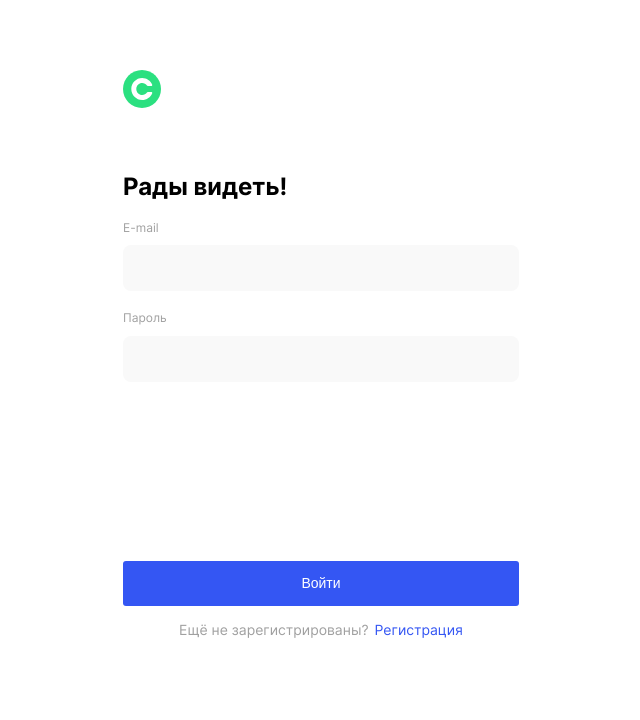
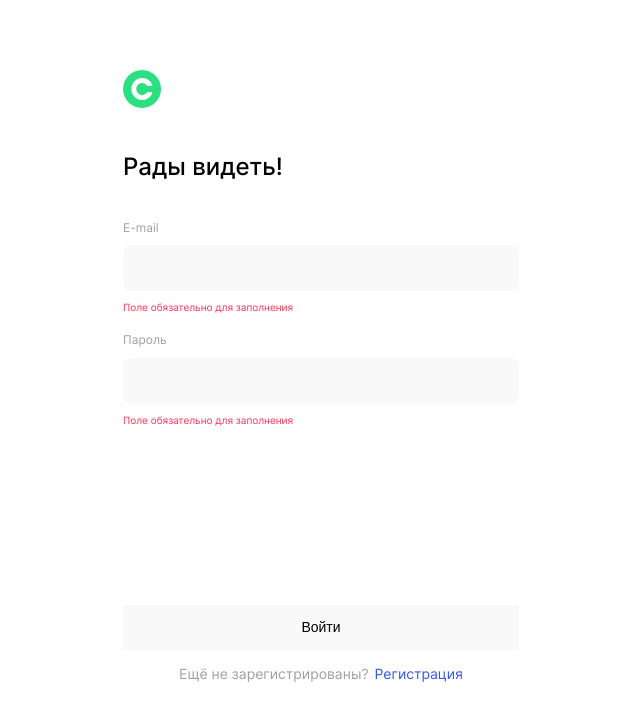
Before and after one commit to IgorZakharov211/movies-explorer-frontend, a React (Create React App) app: page /signin in a window 1280 px wide. Shown: the top 720 px of the page, without its empty margins (319-959 px from the left). Built offline with nearby package versions, Linux system fonts and the light colour scheme.

Commit message:
feat: add validation to Login and Register

```diff
--- /dev/null
+++ b/src/components/FormValidator/FormValidator.js
@@ -0,0 +1,15 @@
+export const validators = {
+  name: {
+    required: (value) => { return value === ''; },
+    minLength: (value) => { return value.length < 2; },
+    maxLength: (value) => { return value.length > 30; },
+    containValidValue: (value) => { return !/^[a-zA-Z][a-zA-Z- ]{2,30}$/i.test(value); }
+  },
+  email:{
+    required: (value) => { return value === ''; },
+    isEmail: (value) => { return !/.+@.+\..+/i.test(value); }
+  },
+  password:{
+    required: (value) => { return value === ''; }
+  }
+}
--- a/src/components/Login/Login.css
+++ b/src/components/Login/Login.css
@@ -56,7 +56,7 @@
   display: none;
 }
 
-.login__span_enable{
+.login__span:first-of-type{
   display: block;
 }
 
@@ -100,6 +100,16 @@
 
 .login__button:hover{
   color: rgba(255, 255, 255, .6);
+}
+
+.login__button_disabled{
+  background: #F9F9F9;
+  color: #000000;
+}
+
+.login__button_disabled:hover{
+  color: #000000;
+  cursor: default;
 }
 
 .login__text{
--- a/src/components/Login/Login.js
+++ b/src/components/Login/Login.js
@@ -1,31 +1,71 @@
-import React from 'react';
+import React, { useState, useCallback, useEffect } from 'react';
 import './Login.css';
 import logo from '../../images/logo.svg';
 import { Link } from 'react-router-dom';
+import { validators } from '../FormValidator/FormValidator';
 
 function Login(props){
 
-  const [email, setEmail] = React.useState('');
-  const [password, setPassword] = React.useState('');
+  const [formValues, setFormValues] = useState({
+    email: '',
+    password: ''
+  });
 
-  const handleEmailChange = event => setEmail(event.target.value);
-  const handlePasswordChange = event => setPassword(event.target.value);
+  const [errors, setErrors] = useState({
+    email: {
+      required: false,
+      isEmail: false
+    },
+    password: {
+      required: false
+    }
+  });
 
-  const handleSubmit = (e) =>{
+  const handleInputChange = useCallback((e) => {
+    const { name, value } = e.target;
+    setFormValues(prevState => ({ ...prevState, [name]: value }));
+  }, [setFormValues]);
+
+  useEffect(function validateInputs(){
+    const { email, password } = formValues;
+
+    const emailValidationResult = Object.keys(validators.email).map(
+      errorKey => {
+        const errorResult = validators.email[errorKey](email);
+
+        return { [errorKey]: errorResult }
+      }
+    ).reduce((acc, el) => ({...acc, ...el}), {});
+    const passwordValidationResult = Object.keys(validators.password).map(
+      errorKey => {
+        const errorResult = validators.password[errorKey](password);
+
+        return { [errorKey]: errorResult }
+      }
+    ).reduce((acc, el) => ({...acc, ...el}), {});
+
+    setErrors({
+      email: emailValidationResult,
+      password: passwordValidationResult
+    });
+  }, [formValues, setErrors]);
+
+  const { email, password } = formValues;
+  const isEmailInvalid = Object.values(errors.email).some(Boolean);
+  const isPasswordInvalid = Object.values(errors.password).some(Boolean);
+  const isSubmitDisabled = isEmailInvalid || isPasswordInvalid;
+  const disabledButton = (isSubmitDisabled) ? 'login__button_disabled': '';
+
+  const handleSubmit = (e) => {
     e.preventDefault();
-    if(!email || !password){
-      return;
-    } else{
-      props.onLogin(email, password);
-    }
+    props.onLogin(email, password);
   }
-
 
   return(
     <main className="login">
       <form className="login__form" action="#" method="POST" name="login" onSubmit={handleSubmit}>
         <Link to="/"><img className="login__logo-img" src={logo} alt="Логотип"></img></Link>
-        <h2 className="login_title">Рады видеть!</h2>
+        <h2 className="login__title">Рады видеть!</h2>
         <fieldset className="login__fieldset">
           <label className="login__label" htmlFor="email">E-mail</label>
           <input
@@ -34,9 +74,14 @@ function Login(props){
           value={email}
           type="email"
           reguired="true"
-          onChange={handleEmailChange}
+          onChange={handleInputChange}
           ></input>
-          <span className="login__span">Что-то пошло не так...</span>
+          {  errors.email.required &&
+            <span className="register__span">Поле обязательно для заполнения</span>
+          }
+          {  errors.email.isEmail &&
+            <span className="register__span">Поле должно содержать email адрес</span>
+          }
         </fieldset>
         <fieldset className="login__fieldset">
           <label className="login__label" htmlFor="password">Пароль</label>
@@ -46,12 +91,14 @@ function Login(props){
           value={password}
           type="password"
           reguired="true"
-          onChange={handlePasswordChange}
+          onChange={handleInputChange}
           ></input>
-          <span className="login__span">Что-то пошло не так...</span>
+          {  errors.password.required &&
+            <span className="register__span">Поле обязательно для заполнения</span>
+          }
         </fieldset>
         <div className="login__button-box">
-            <button className="login__button" type="submit">Войти</button>
+        <button className={`login__button ${disabledButton}`} type="submit" disabled={isSubmitDisabled}>Войти</button>
             <div className="login__text">
               <p className="login__subtitle">Ещё не зарегистрированы?</p>
               <Link to="signup" className="login__link">Регистрация</Link>
--- a/src/components/Register/Register.css
+++ b/src/components/Register/Register.css
@@ -56,7 +56,7 @@
   display: none;
 }
 
-.register__span_enable{
+.register__span:first-of-type{
   display: block;
 }
 
@@ -100,6 +100,16 @@
 
 .register__button:hover{
   color: rgba(255, 255, 255, .6);
+}
+
+.register__button_disabled{
+  background: #F9F9F9;
+  color: #000000;
+}
+
+.register__button_disabled:hover{
+  color: #000000;
+  cursor: default;
 }
 
 .register__text{
--- a/src/components/Register/Register.js
+++ b/src/components/Register/Register.js
@@ -1,17 +1,75 @@
-import React from 'react';
+import React, { useState, useCallback, useEffect } from 'react';
 import './Register.css';
 import logo from '../../images/logo.svg';
 import { Link } from 'react-router-dom';
+import { validators } from '../FormValidator/FormValidator';
 
 function Register(props){
+  const [formValues, setFormValues] = useState({
+    name: '',
+    email: '',
+    password: ''
+  });
 
-  const [name, setName] = React.useState('');
-  const [email, setEmail] = React.useState('');
-  const [password, setPassword] = React.useState('');
+  const [errors, setErrors] = useState({
+    name: {
+      required: false,
+      minLength: false,
+      maxLength: false,
+      containValidValue: false
+    },
+    email: {
+      required: false,
+      isEmail: false
+    },
+    password: {
+      required: false
+    }
+  });
 
-  const handleNameChange = event => setName(event.target.value);
-  const handleEmailChange = event => setEmail(event.target.value);
-  const handlePasswordChange = event => setPassword(event.target.value);
+  const handleInputChange = useCallback((e) => {
+    const { name, value } = e.target;
+    setFormValues(prevState => ({ ...prevState, [name]: value }));
+  }, [setFormValues]);
+
+  useEffect(function validateInputs(){
+    const { name, email, password } = formValues;
+
+    const nameValidationResult = Object.keys(validators.name).map(
+      errorKey => {
+        const errorResult = validators.name[errorKey](name);
+
+        return { [errorKey]: errorResult }
+      }
+    ).reduce((acc, el) => ({...acc, ...el}), {});
+    const emailValidationResult = Object.keys(validators.email).map(
+      errorKey => {
+        const errorResult = validators.email[errorKey](email);
+
+        return { [errorKey]: errorResult }
+      }
+    ).reduce((acc, el) => ({...acc, ...el}), {});
+    const passwordValidationResult = Object.keys(validators.password).map(
+      errorKey => {
+        const errorResult = validators.password[errorKey](password);
+
+        return { [errorKey]: errorResult }
+      }
+    ).reduce((acc, el) => ({...acc, ...el}), {});
+
+    setErrors({
+      name: nameValidationResult,
+      email: emailValidationResult,
+      password: passwordValidationResult
+    });
+  }, [formValues, setErrors]);
+
+  const { name, email, password } = formValues;
+  const isNameInvalid = Object.values(errors.name).some(Boolean);
+  const isEmailInvalid = Object.values(errors.email).some(Boolean);
+  const isPasswordInvalid = Object.values(errors.password).some(Boolean);
+  const isSubmitDisabled = isNameInvalid || isEmailInvalid || isPasswordInvalid;
+  const disabledButton = (isSubmitDisabled) ? 'register__button_disabled': '';
 
   const handleSubmit = (e) => {
     e.preventDefault();
@@ -28,39 +86,57 @@ function Register(props){
           <input
           className="register__input"
           name="name"
-          value={name}
           type="text"
           reguired="true"
-          onChange={handleNameChange}
+          value={name}
+          onChange={handleInputChange}
           ></input>
-          <span className="register__span">Что-то пошло не так...</span>
+          {  errors.name.required &&
+            <span className="register__span">Поле обязательно для заполнения</span>
+          }
+          {  errors.name.minLength &&
+            <span className="register__span">Минимальная длина поля 2 символа</span>
+          }
+          {  errors.name.maxLength &&
+            <span className="register__span">Максимальная длина поля 30 символов</span>
+          }
+          {  errors.name.containValidValue &&
+            <span className="register__span">Только латиница, пробел или дефис</span>
+          }
         </fieldset>
         <fieldset className="register__fieldset">
           <label className="register__label" htmlFor="email">E-mail</label>
           <input
           className="register__input"
           name="email"
-          value={email}
           type="email"
           reguired="true"
-          onChange={handleEmailChange}
+          value={email}
+          onChange={handleInputChange}
           ></input>
-          <span className="register__span">Что-то пошло не так...</span>
+          {  errors.email.required &&
+            <span className="register__span">Поле обязательно для заполнения</span>
+          }
+          {  errors.email.isEmail &&
+            <span className="register__span">Поле должно содержать email адрес</span>
+          }
         </fieldset>
         <fieldset className="register__fieldset">
           <label className="register__label" htmlFor="password">Пароль</label>
           <input
           className="register__input"
           name="password"
-          value={password}
           type="password"
           reguired="true"
-          onChange={handlePasswordChange}
+          value={password}
+          onChange={handleInputChange}
           ></input>
-          <span className="register__span">Что-то пошло не так...</span>
+          {  errors.password.required &&
+            <span className="register__span">Поле обязательно для заполнения</span>
+          }
         </fieldset>
         <div className="register__button-box">
-            <button className="register__button" type="submit">Зарегистрироваться</button>
+            <button className={`register__button ${disabledButton}`} type="submit" disabled={isSubmitDisabled}>Зарегистрироваться</button>
             <div className="register__text">
               <p className="register__subtitle">Уже зарегистрированы?</p>
               <Link to="signin" className="register__link">Войти</Link>
```
Also changed, not shown: src/utils/consts.js (added).
